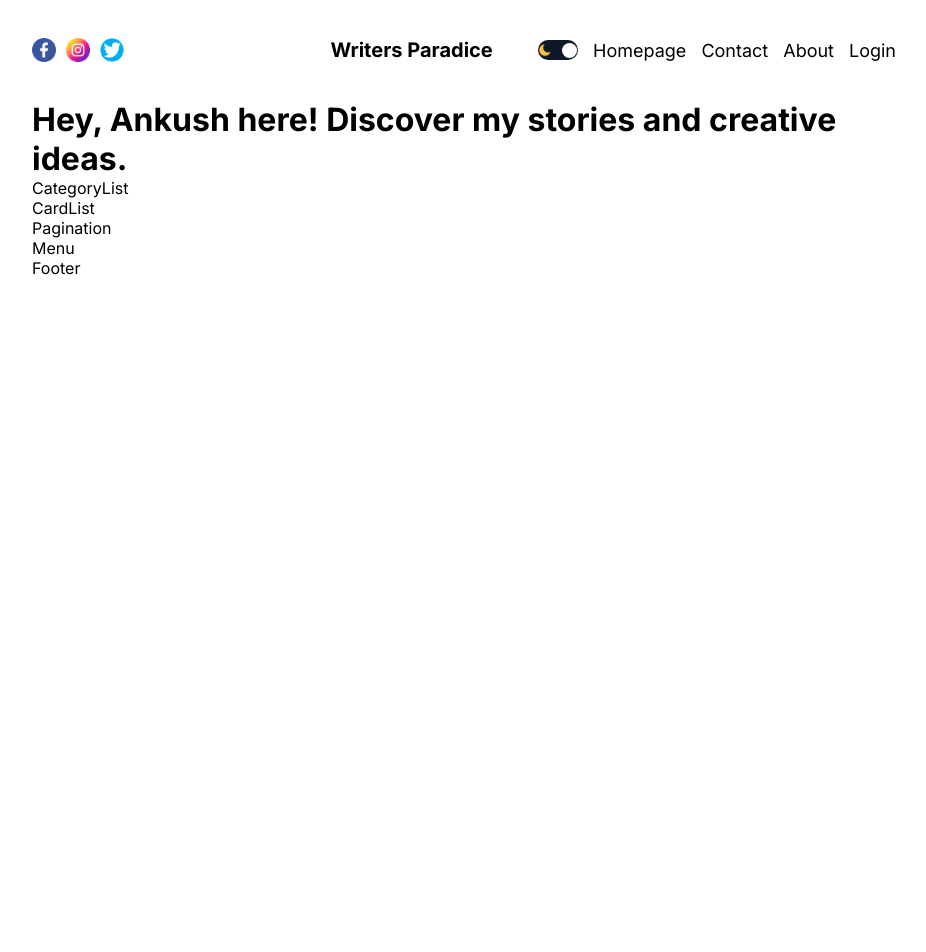
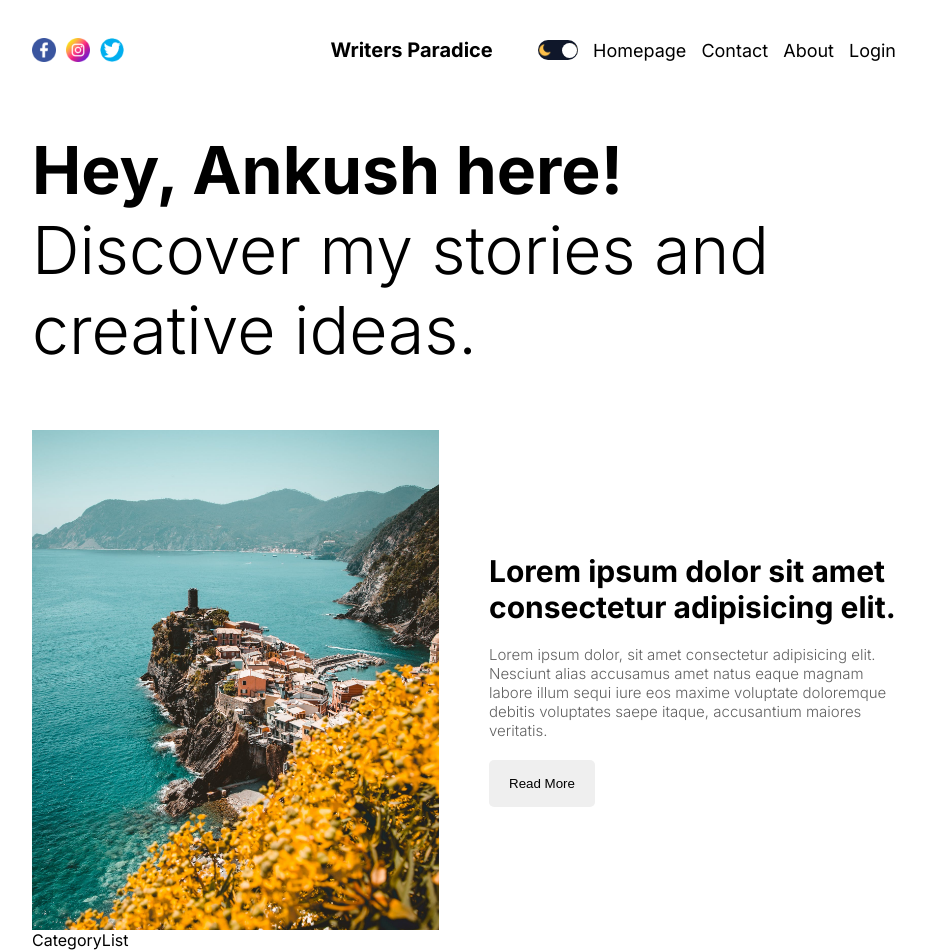
Before and after one commit to ankush0939/Blog-Application, a Next.js app: page / in a window 1280 px wide. Shown: the top 952 px of the page, without its empty margins (176-1102 px from the left). Before the commit the page ends 800 px from the top, so only its background shows below. Built offline with nearby package versions, Linux system fonts and the light colour scheme.

Commit message:
featured section

```diff
--- a/src/components/featured/Featured.jsx
+++ b/src/components/featured/Featured.jsx
@@ -1,12 +1,32 @@
-import react from 'react'
-import styles from "./featured.module.css"
+import react from 'react';
+import styles from './featured.module.css';
+import Image from 'next/image';
 
 const Featured = () => {
-	return <div className={styles.container}>
-		<h1 className={styles.title}>
-			<b>Hey, Ankush here!</b> Discover my stories and creative ideas.
-		</h1>
-	</div>;
+	return (
+		<div className={styles.container}>
+			<h1 className={styles.title}>
+				<b>Hey, Ankush here!</b> Discover my stories and creative ideas.
+			</h1>
+			<div className={styles.post}>
+				<div className={styles.imageContainer}>
+					<Image src="/p1.jpeg" alt="" fill className={styles.image}/>
+				</div>
+				<div className={styles.textContainer}>
+					<h1 className={styles.postTitle}>
+						Lorem ipsum dolor sit amet consectetur adipisicing elit.
+					</h1>
+					<p className={styles.postDescription}>
+						Lorem ipsum dolor, sit amet consectetur adipisicing elit. Nesciunt
+						alias accusamus amet natus eaque magnam labore illum sequi iure eos
+						maxime voluptate doloremque debitis voluptates saepe itaque,
+						accusantium maiores veritatis.
+					</p>
+					<button className={styles.button}>Read More</button>
+				</div>
+			</div>
+		</div>
+	);
 };
 
 export default Featured;
--- a/src/components/featured/featured.module.css
+++ b/src/components/featured/featured.module.css
@@ -1,3 +1,49 @@
 .container{
+   margin-top: 30px;
+}
 
+.title {
+    font-size: 66px;
+    font-weight: 300;
 }
+
+.post {
+    margin-top: 60px;
+    display: flex;
+    align-items: center;
+    gap: 50px;
+}
+
+.imageContainer {
+    flex: 1;
+    height: 500px;
+    position: relative;
+}
+
+.image {
+    object-fit: cover;
+}
+
+.textContainer {
+    flex: 1;
+    display: flex;
+    flex-direction: column;
+    gap: 20px;
+}
+
+.postTitle {
+    font-size: 30px;
+}
+
+.postDescription {
+    font-size: 15px;
+    font-weight: 300;
+    color: var(--softTextColor);
+}
+
+.button {
+    padding: 16px 20px;
+    border: none;
+    border-radius: 5px;
+    width: max-content;
+}
```
